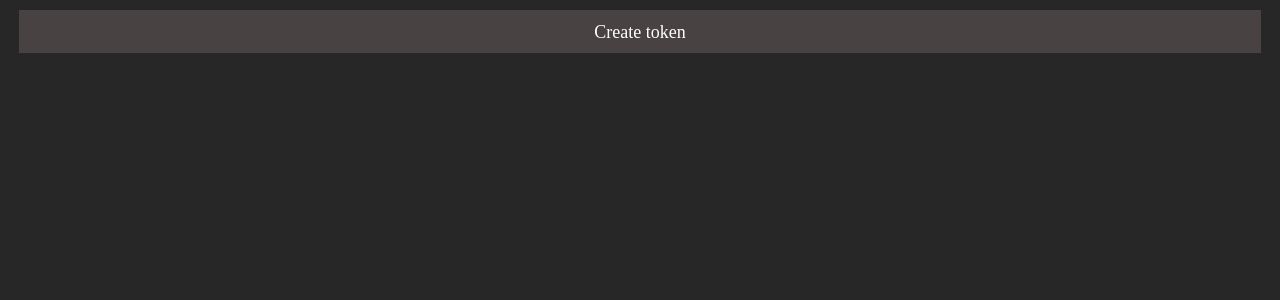
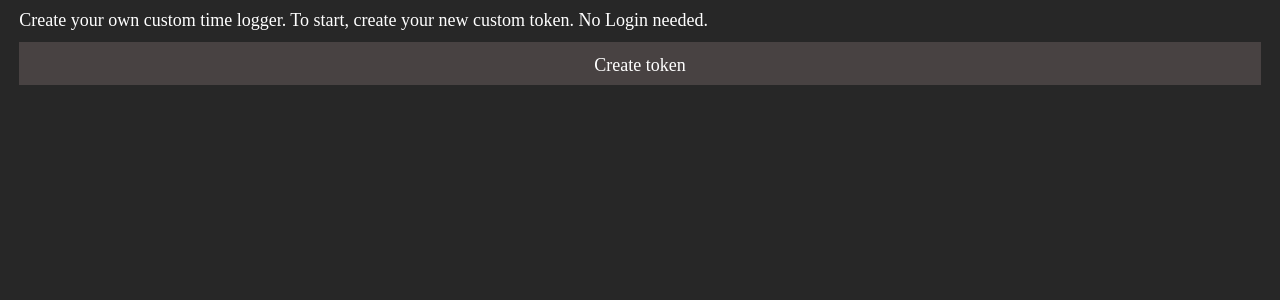
Before and after one commit to axani/CustomLogger, a Django app: page / in a window 1280 px wide. Shown: the part 60-360 px from the top of the page. Run offline with Django 3.2, Linux system fonts and the light colour scheme; some libraries are stand-ins or nearby versions; some web fonts are replaced.

Commit message:
Minor change

```diff
--- a/CustomLogger/tokenizer/templates/tokenizer/index.html
+++ b/CustomLogger/tokenizer/templates/tokenizer/index.html
@@ -4,6 +4,9 @@
 
 
 {% block content%}
+    <p>
+        Create your own custom time logger. To start, create your new custom token. No Login needed.
+    </p>
     <form action="{% url 'tokenizer:create' %}" method="post">
         {% csrf_token %}
         <input class="input_full" type="submit" value="Create token" />
```
